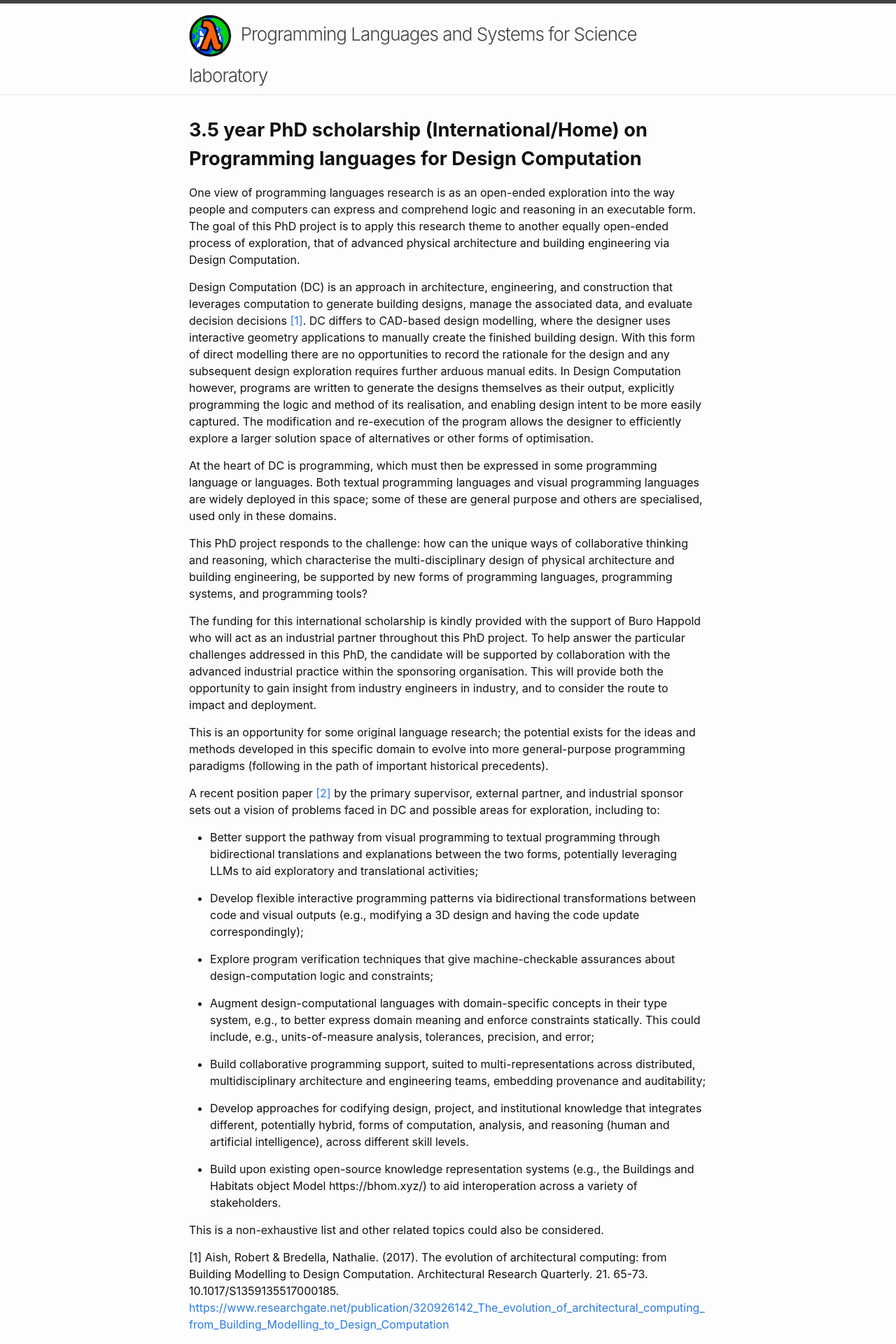
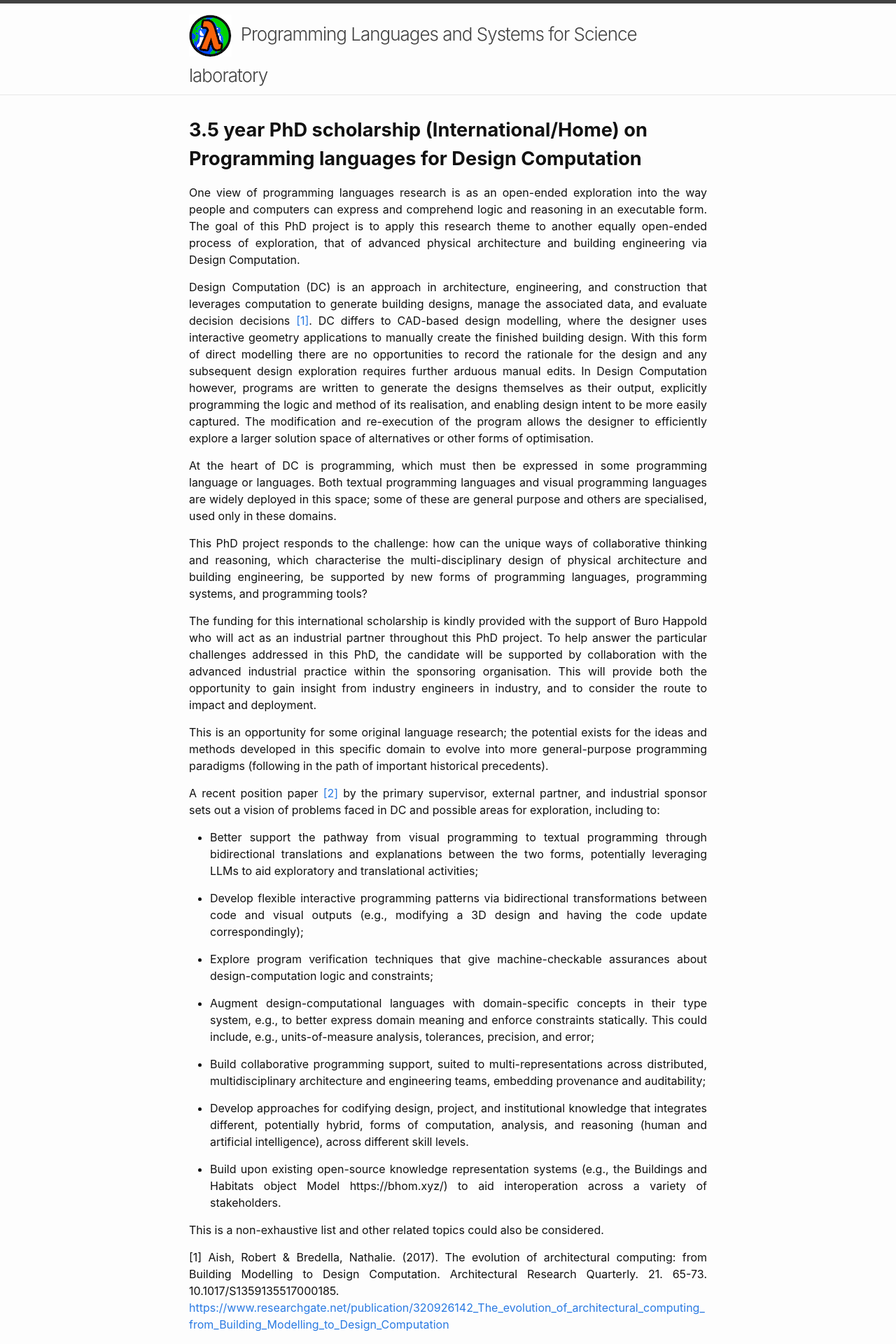
Before and after one commit to plas4sci/plas4sci.github.io, a Jekyll site: the page built from pl4dc-phd.md, in a window 1280 px wide. Shown: the top 1920 px of the page at 70% size. Built offline with Jekyll 4.4.1, drawn with Linux system fonts in a browser that asks for light colours; our own code applies the rules of GitHub Pages for plain Markdown files.

Commit message:
justified

```diff
--- a/pl4dc-phd.md
+++ b/pl4dc-phd.md
@@ -2,6 +2,10 @@
 layout: default
 nav_exclude: true
 ---
+
+<style>
+.page-content p, .page-content li { text-align: justify; }
+</style>
 
 # 3.5 year PhD scholarship (International/Home) on Programming languages for Design Computation
 {: style="font-size: 1.7em; font-weight: 700;"}
```
